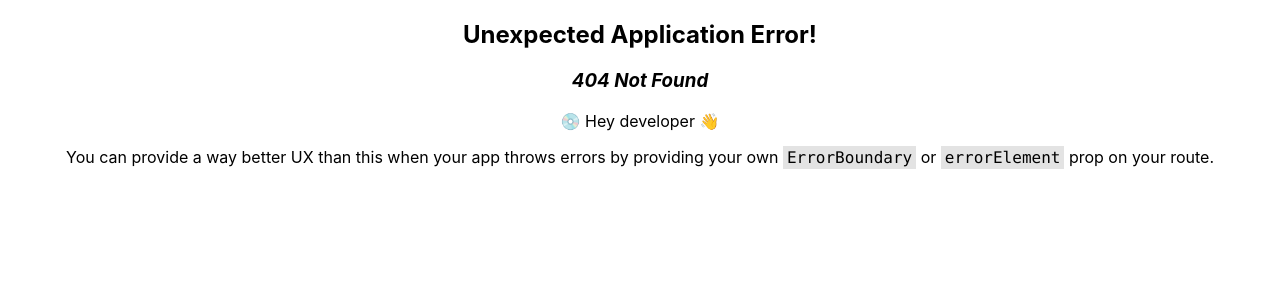
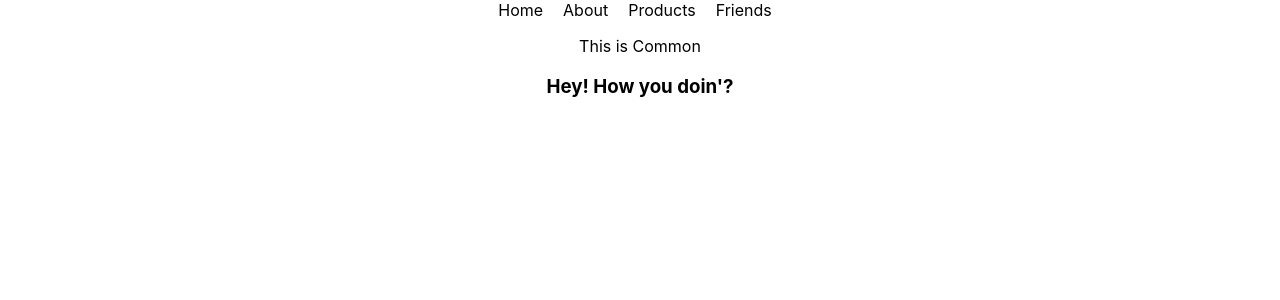
Before and after one commit to AnhaSamea/simple-react-router-examples, a React (Create React App) app: page /friends in a window 1280 px wide. Before the commit this address had no page. Shown: the top 300 px of the page. Built offline with nearby package versions, Linux system fonts and the light colour scheme.

Commit message:
nested route and outlet for shared content

```diff
--- a/src/components/About/About.js
+++ b/src/components/About/About.js
@@ -1,10 +1,10 @@
 import React from 'react';
-import Header from '../Header/Header';
+
 
 const About = () => {
     return (
         <div>
-            <Header></Header>
+
             <h2>This is About component</h2>
         </div>
     );
--- /dev/null
+++ b/src/components/Friends/Friends.js
@@ -0,0 +1,11 @@
+import React from 'react';
+
+const Friends = () => {
+    return (
+        <div>
+            <h3>Hey! How you doin'?</h3>
+        </div>
+    );
+};
+
+export default Friends;
--- a/src/components/Header/Header.js
+++ b/src/components/Header/Header.js
@@ -4,9 +4,14 @@
 const Header = () => {
     return (
         <div className='header'>
-            <Link to='/home'>Home</Link>
+
+           <nav>
+           <Link to='/home'>Home</Link>
             <Link to='/about'>About</Link>
             <Link to='/products'>Products</Link>
+            <Link to='/friends'>Friends</Link>
+           </nav>
+           <p>This is Common</p>
         </div>
     );
 };
--- a/src/components/Home.js
+++ b/src/components/Home.js
@@ -1,10 +1,10 @@
 import React from 'react';
-import Header from './Header/Header';
+
 
 const Home = () => {
     return (
         <div>
-            <Header></Header>
+
            <h3>This is the real home component</h3>
         </div>
     );
--- a/src/components/Products/Products.js
+++ b/src/components/Products/Products.js
@@ -1,10 +1,10 @@
 import React from 'react';
-import Header from '../Header/Header';
+
 
 const Products = () => {
     return (
         <div>
-            <Header></Header>
+
             <h3>This is product section</h3>
         </div>
     );
--- /dev/null
+++ b/src/layout/Main.js
@@ -0,0 +1,13 @@
+import React from 'react';
+import Header from '../components/Header/Header';
+import { Outlet} from 'react-router-dom';
+const Main = () => {
+    return (
+        <div>
+            <Header></Header>
+            <Outlet></Outlet>
+        </div>
+    );
+};
+
+export default Main;
```
Also changed, not shown: src/App.js (+12 -4 lines).
